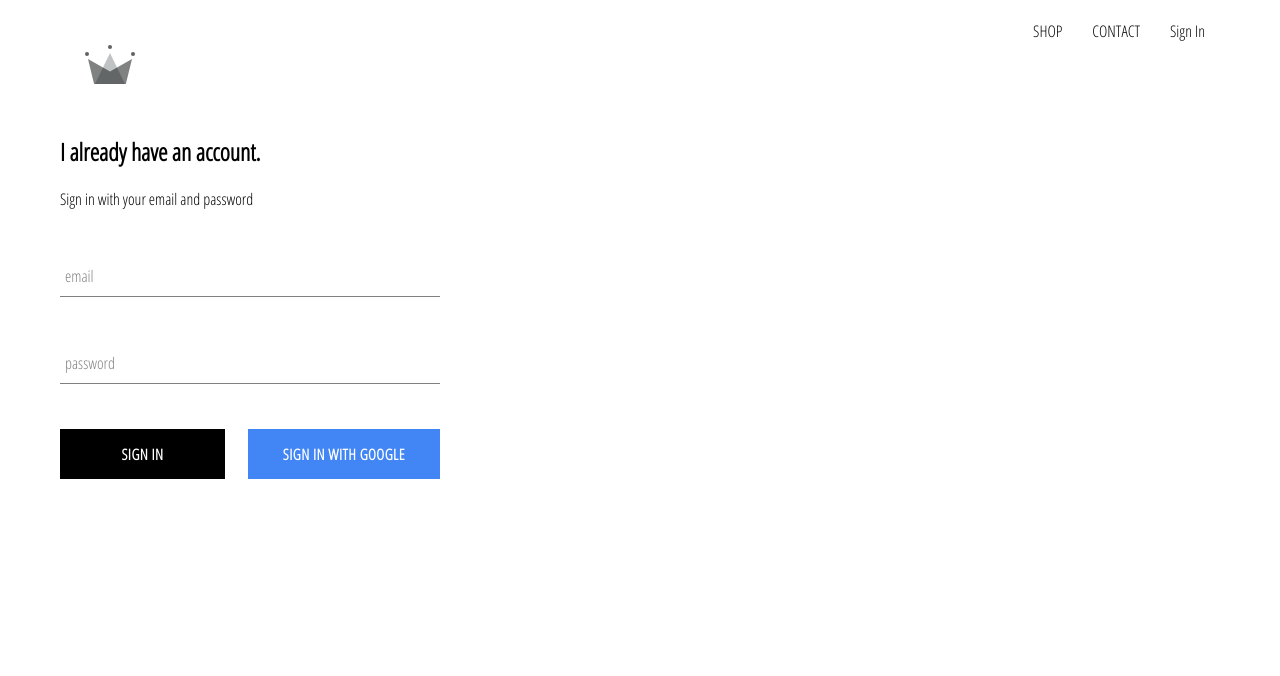
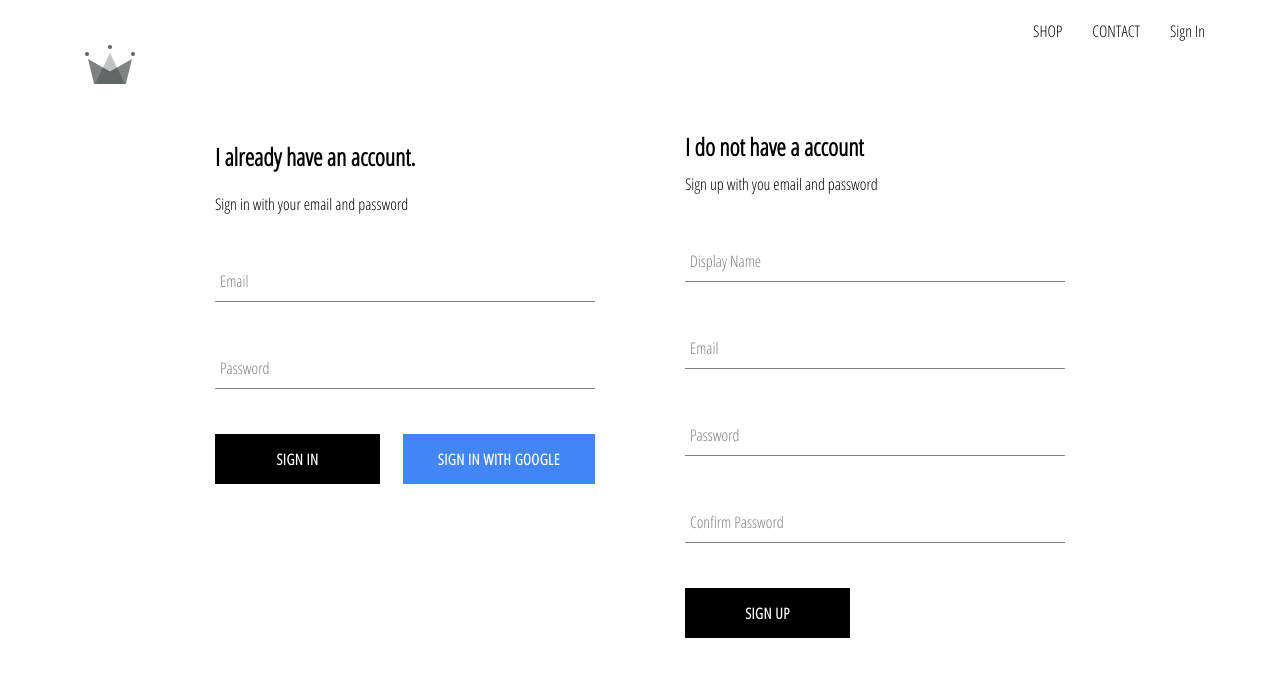
Before and after one commit to fromFullStack/crwn-clothing, a React (Create React App) app: page /signin in a window 1280 px wide. Shown: the top 676 px of the page. Built offline with nearby package versions, Linux system fonts and the light colour scheme; no server answers.

Commit message:
Implemented firebase utils, included ability to store authenticated users into our firestore database

```diff
--- a/src/App.js
+++ b/src/App.js
@@ -7,7 +7,7 @@ import HomePage from "./pages/homepage/homepage.component";
 import ShopPage from "./pages/shop/shop.component";
 import SignInAndSignUpPage from "./pages/sign-in-and-sign-up/sign-in-and-sign-up.component";
 import Header from "./components/header/header.component";
-import { auth } from "./firebase/firebase.utils";
+import { auth, createUserProfileDocument } from "./firebase/firebase.utils";
 
 class App extends React.Component {
   constructor() {
@@ -21,10 +21,23 @@ class App extends React.Component {
   unsubscribeFromAuth = null;
 
   componentDidMount() {
-    this.unsubscribeFromAuth = auth.onAuthStateChanged(user => {
-      this.setState({ currentUser: user });
+    this.unsubscribeFromAuth = auth.onAuthStateChanged(async userAuth => {
+      if (userAuth) {
+        const userRef = await createUserProfileDocument(userAuth);
 
-      console.log(user);
+        userRef.onSnapshot(snapShot => {
+          this.setState({
+            currentUser: {
+              id: snapShot.id,
+              ...snapShot.data()
+            }
+          });
+
+          console.log(this.state);
+        });
+      }
+      this.setState({ currentUser: userAuth });
+
     });
   }
 
--- a/src/components/sign-in/sign-in.component.jsx
+++ b/src/components/sign-in/sign-in.component.jsx
@@ -41,7 +41,7 @@ class SignIn extends React.Component {
             type="email"
             handleChange={this.handleChanged}
             value={this.state.email}
-            label="email"
+            label="Email"
             required
           />
           <FormInput
@@ -49,7 +49,7 @@ class SignIn extends React.Component {
             type="password"
             value={this.state.password}
             handleChange={this.handleChanged}
-            label="password"
+            label="Password"
             required
           />
           <div className='buttons'>
--- /dev/null
+++ b/src/components/sign-up/sign-up.components.jsx
@@ -0,0 +1,103 @@
+import React from 'react';
+
+import FormInput from '../form-input/form-input.component';
+import CustomButton from '../custom-button/custom-button.component';
+
+import { auth, createUserProfileDocument } from '../../firebase/firebase.utils';
+
+import './sign-up.styles.scss';
+
+class SignUp extends React.Component {
+    constructor() {
+        super();
+
+        this.state = {
+            displayName: '',
+            email: '',
+            password: '',
+            confirmPassword: ''
+        }
+    }
+
+    handleSubmit = async event => {
+        event.preventDefault();
+
+        const { displayName, email, password, confirmPassword } = this.state;
+
+        if (password !== confirmPassword) {
+            alert("passwords don't match");
+            return;
+        }
+
+        try {
+            const { user } = await auth.createUserWithEmailAndPassword(email, password);
+
+            await createUserProfileDocument(user, { displayName });
+
+            this.setState({
+                displayName: '',
+                email: '',
+                password: '',
+                confirmPassword: ''
+            });
+
+        } catch (error) {
+            console.error(error);
+        }
+    };
+
+    handleChange = event => {
+        const { name, value } = event.target;
+
+        this.setState({ [name]: value });
+    };
+
+    render() {
+        const { displayName, email, password, confirmPassword } = this.state;
+        return (
+            <div className='sign-up'>
+                <h2 className='title'>I do not have a account</h2>
+                <span>Sign up with you email and password</span>
+                <form className='sign-up-form' onSubmit={this.handleSubmit}>
+                    <FormInput
+                        type='text'
+                        name='displayName'
+                        value={displayName}
+                        onChange={this.handleChange}
+                        label='Display Name'
+                        required
+                    />
+                    <FormInput
+                        type='email'
+                        name='email'
+                        value={email}
+                        onChange={this.handleChange}
+                        label='Email'
+                        required
+                    />
+                    <FormInput
+                        type='password'
+                        name='password'
+                        value={password}
+                        onChange={this.handleChange}
+                        label='Password'
+                        required
+                    />
+                    <FormInput
+                        type='password'
+                        name='confirmPassword'
+                        value={confirmPassword}
+                        onChange={this.handleChange}
+                        label='Confirm Password'
+                        required
+                    />
+                    <CustomButton type='submit'> SIGN UP </CustomButton>
+
+                </form>
+
+            </div>
+        )
+    }
+}
+
+export default SignUp;
--- /dev/null
+++ b/src/components/sign-up/sign-up.styles.scss
@@ -0,0 +1,9 @@
+.sign-up {
+  display: flex;
+  flex-direction: column;
+  width: 380px;
+
+  .title {
+    margin: 10px 0;
+  }
+}
--- a/src/firebase/firebase.utils.js
+++ b/src/firebase/firebase.utils.js
@@ -13,6 +13,35 @@ const config = {
     measurementId: "G-B5MHXVBPXZ"
 }
 
+export const createUserProfileDocument = async (userAuth, additionalData) => {
+    if (!userAuth) return;
+
+    const userRef = firestore.doc(`users/${userAuth.uid}`);
+
+    const snapShot = await userRef.get();
+
+    if (!snapShot.exists) {
+        const {
+            displayName,
+            email
+        } = userAuth;
+        const createdAt = new Date();
+
+        try {
+            await userRef.set({
+                displayName,
+                email,
+                createdAt,
+                ...additionalData
+            })
+        } catch (error) {
+            console.log('error creating user', error.message);
+        }
+    }
+
+    return userRef;
+};
+
 firebase.initializeApp(config);
 
 export const auth = firebase.auth();
--- a/src/pages/sign-in-and-sign-up/sign-in-and-sign-up.component.jsx
+++ b/src/pages/sign-in-and-sign-up/sign-in-and-sign-up.component.jsx
@@ -1,12 +1,14 @@
 import React from 'react';
 
 import SignIn from '../../components/sign-in/sign-in.component';
+import SignUp from '../../components/sign-up/sign-up.components';
 
 import './sign-in-and-sign-up.styles.scss';
 
 const SignInAndSignUpPage = () => (
     <div className='sign-in-and-sign-up'>
         <SignIn />
+        <SignUp />
     </div>
 );
 
--- a/src/pages/sign-in-and-sign-up/sign-in-and-sign-up.styles.scss
+++ b/src/pages/sign-in-and-sign-up/sign-in-and-sign-up.styles.scss
@@ -0,0 +1,6 @@
+.sign-in-and-sign-up {
+  width: 850px;
+  display: flex;
+  justify-content: space-between;
+  margin: 30px auto;
+}
```
